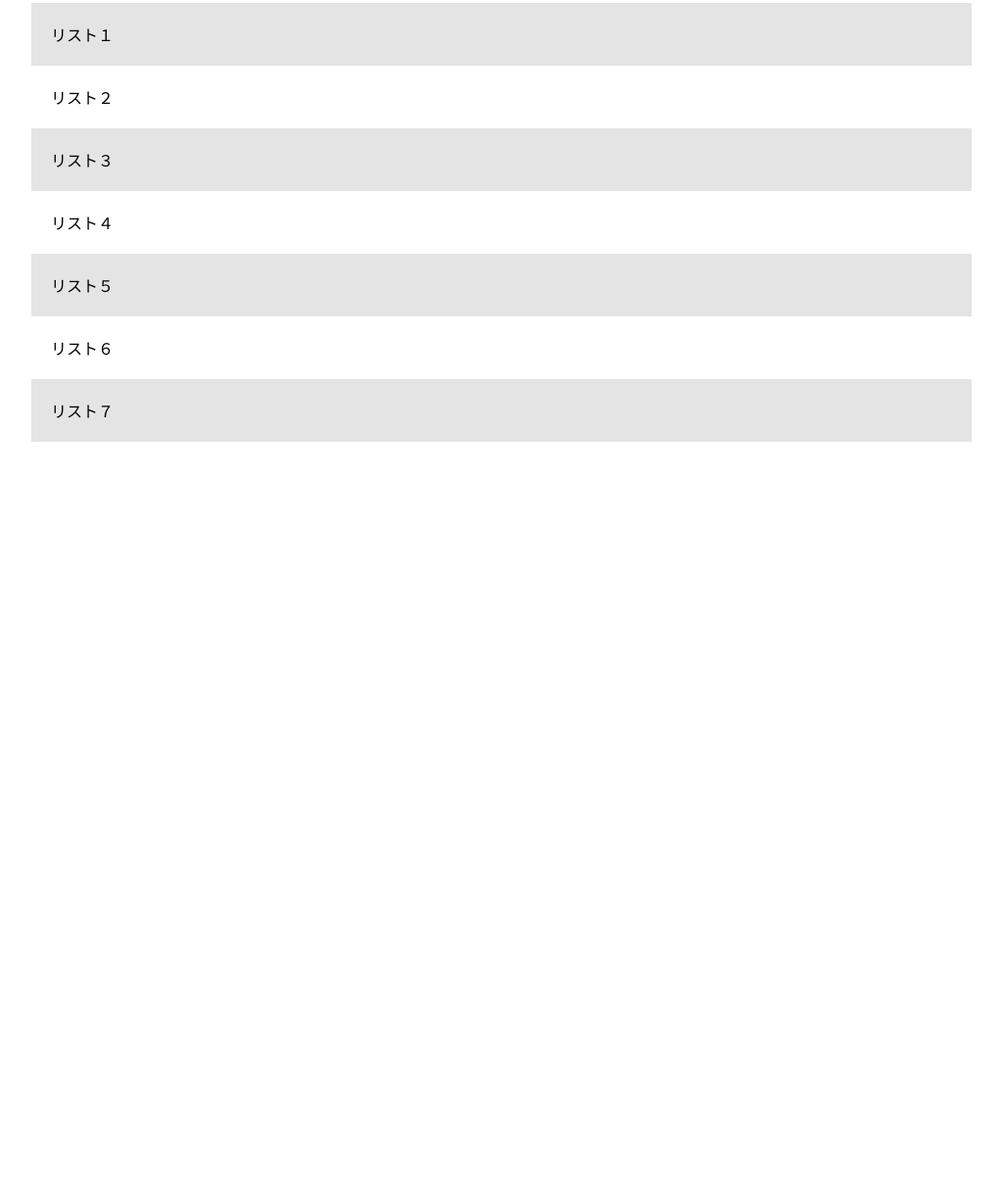
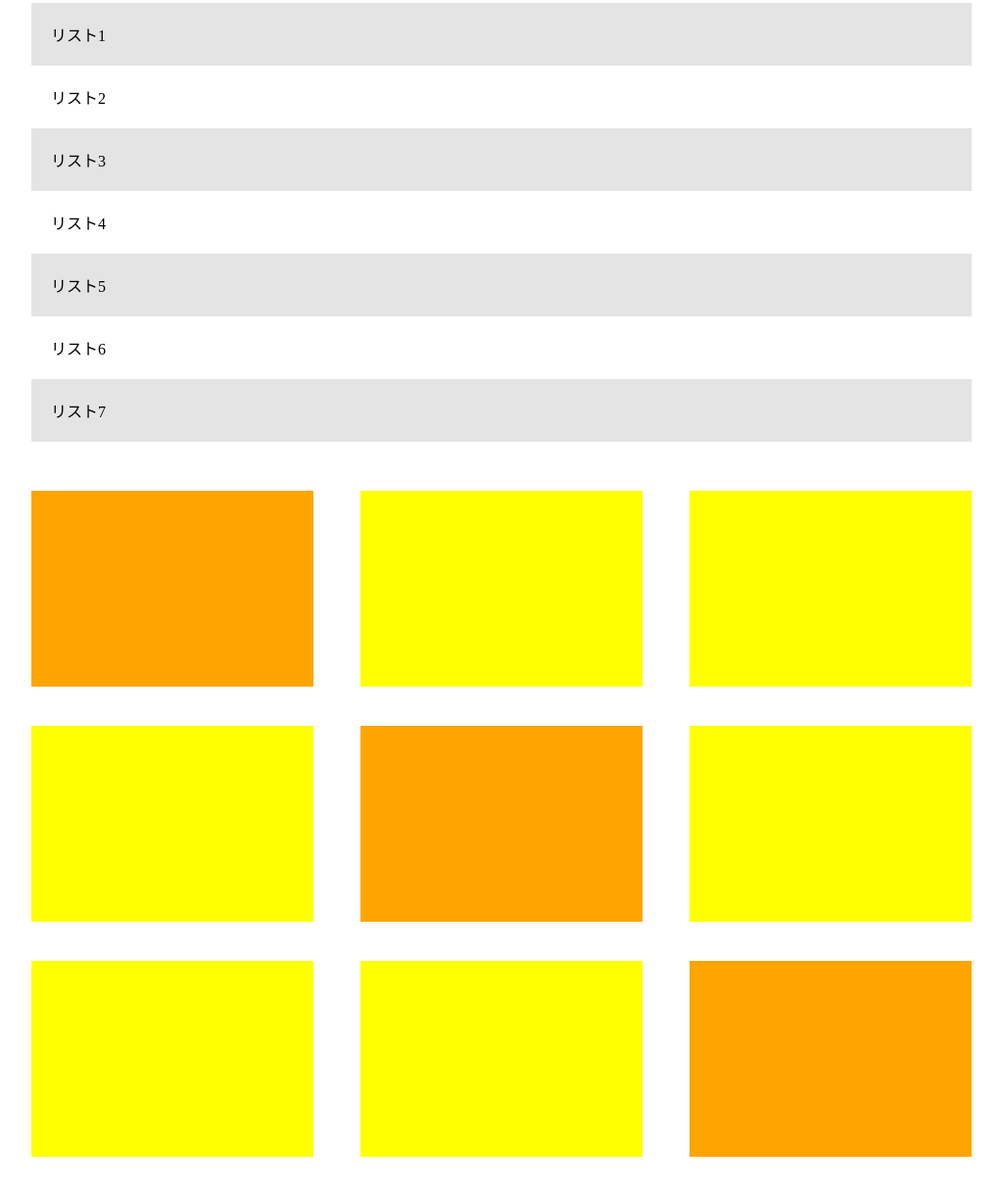
Before and after one commit to yyuu2479/HTML-CSS-Practice, a plain HTML site: page practice1-8/index.html in a window 1280 px wide. Shown: the part 47-1266 px from the top of the page at 98% size, without its empty margins (128-1151 px from the left). Before the commit the page ends 800 px from the top, so only its background shows below. Drawn offline with Linux system fonts and the light colour scheme.

Commit message:
[Finish]1-8 practice

```diff
--- a/practice1-8/index.html
+++ b/practice1-8/index.html
@@ -7,16 +7,27 @@
   </head>
 
   <body>
-    <div class="list">
+    <main>
       <ul class="list-item">
-        <li  class="list-text list-color">リスト１</li>
-        <li  class="list-text list-color">リスト２</li>
-        <li  class="list-text list-color">リスト３</li>
-        <li  class="list-text list-color">リスト４</li>
-        <li  class="list-text list-color">リスト５</li>
-        <li  class="list-text list-color">リスト６</li>
-        <li  class="list-text list-color">リスト７</li>
+        <li  class="list-text">リスト1</li>
+        <li  class="list-text">リスト2</li>
+        <li  class="list-text">リスト3</li>
+        <li  class="list-text">リスト4</li>
+        <li  class="list-text">リスト5</li>
+        <li  class="list-text">リスト6</li>
+        <li  class="list-text">リスト7</li>
       </ul>
-    </div>
+      <div class="boxes">
+        <div class="box"></div>
+        <div class="box"></div>
+        <div class="box"></div>
+        <div class="box"></div>
+        <div class="box"></div>
+        <div class="box"></div>
+        <div class="box"></div>
+        <div class="box"></div>
+        <div class="box"></div>
+      </div>
+    </main>
   </body>
 </html>
--- a/practice1-8/style.css
+++ b/practice1-8/style.css
@@ -4,14 +4,14 @@
   box-sizing: border-box;
 }
 
-
-.list{
+/* リスト */
+main{
   width: 960px;
-  margin: 0 auto;
+  margin: 50px auto;
 }
 
 .list-item{
-  margin: 50px 0;
+  margin-bottom: 50px;
 }
 
 .list-text{
@@ -19,6 +19,55 @@
   list-style: none;
 }
 
-.list-color:nth-child(odd){
+.list-text:nth-child(odd){
   background-color: rgb(228, 228, 228);
 }
+
+
+/* ボックス */
+.boxes{
+ font-size: 0;
+}
+
+.box{
+  display: inline-block;
+  height: 200px;
+  width: 30%;
+  margin-bottom: 40px;
+  background-color: yellow;
+}
+
+.box:nth-child(1){
+  margin-right: 5%;
+  background-color: orange;
+}
+
+.box:nth-child(2){
+  margin-right: 5%;
+}
+
+
+.box:nth-child(4){
+  margin-right: 5%;
+}
+
+.box:nth-child(5){
+  margin-right: 5%;
+  background-color: orange;
+}
+
+
+.box:nth-child(7){
+  margin-right: 5%;
+  margin-bottom: 0px;
+}
+
+.box:nth-child(8){
+  margin-right: 5%;
+  margin-bottom: 0px;
+}
+
+.box:nth-child(9){
+  margin-bottom: 0px;
+  background-color: orange;
+}
```
